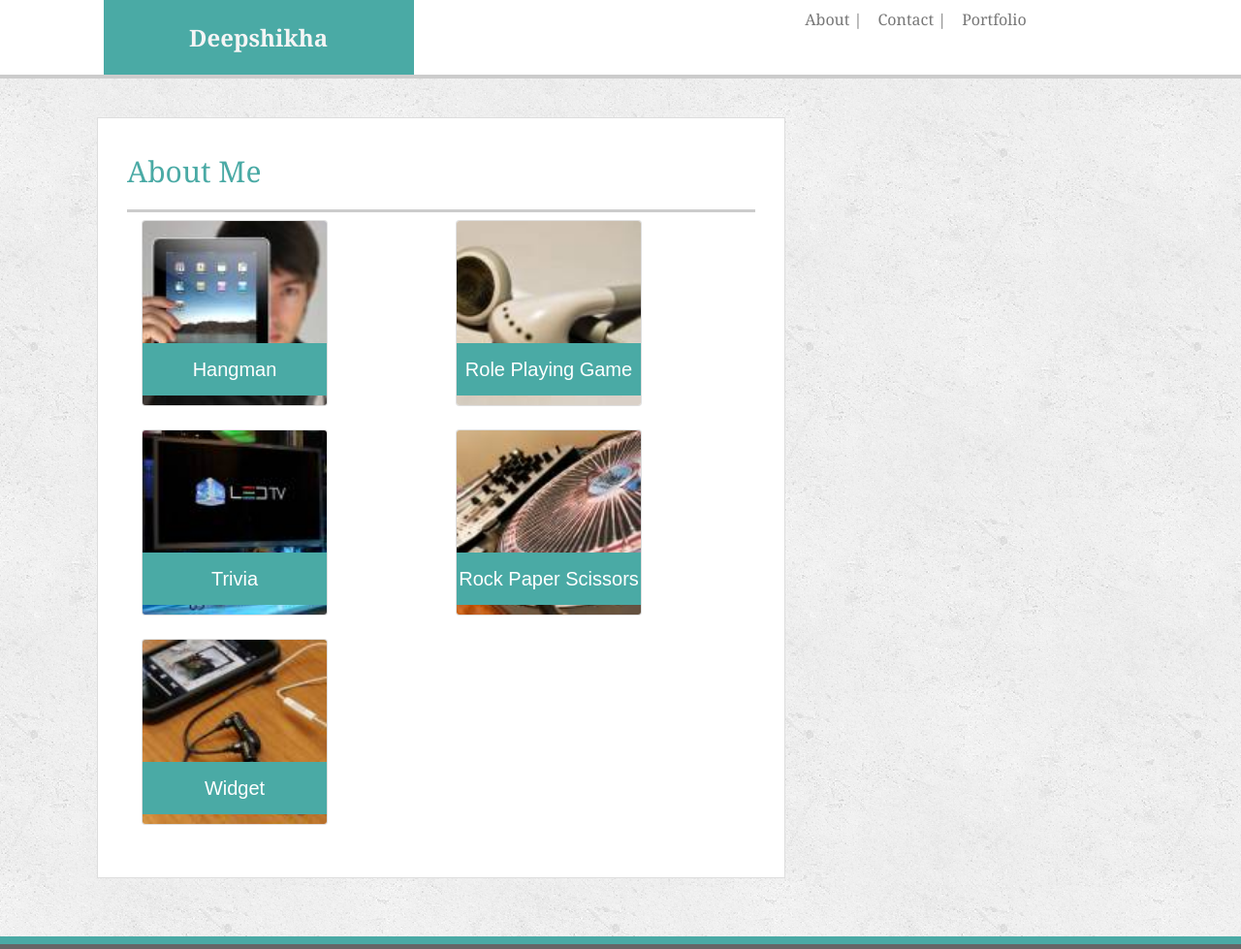
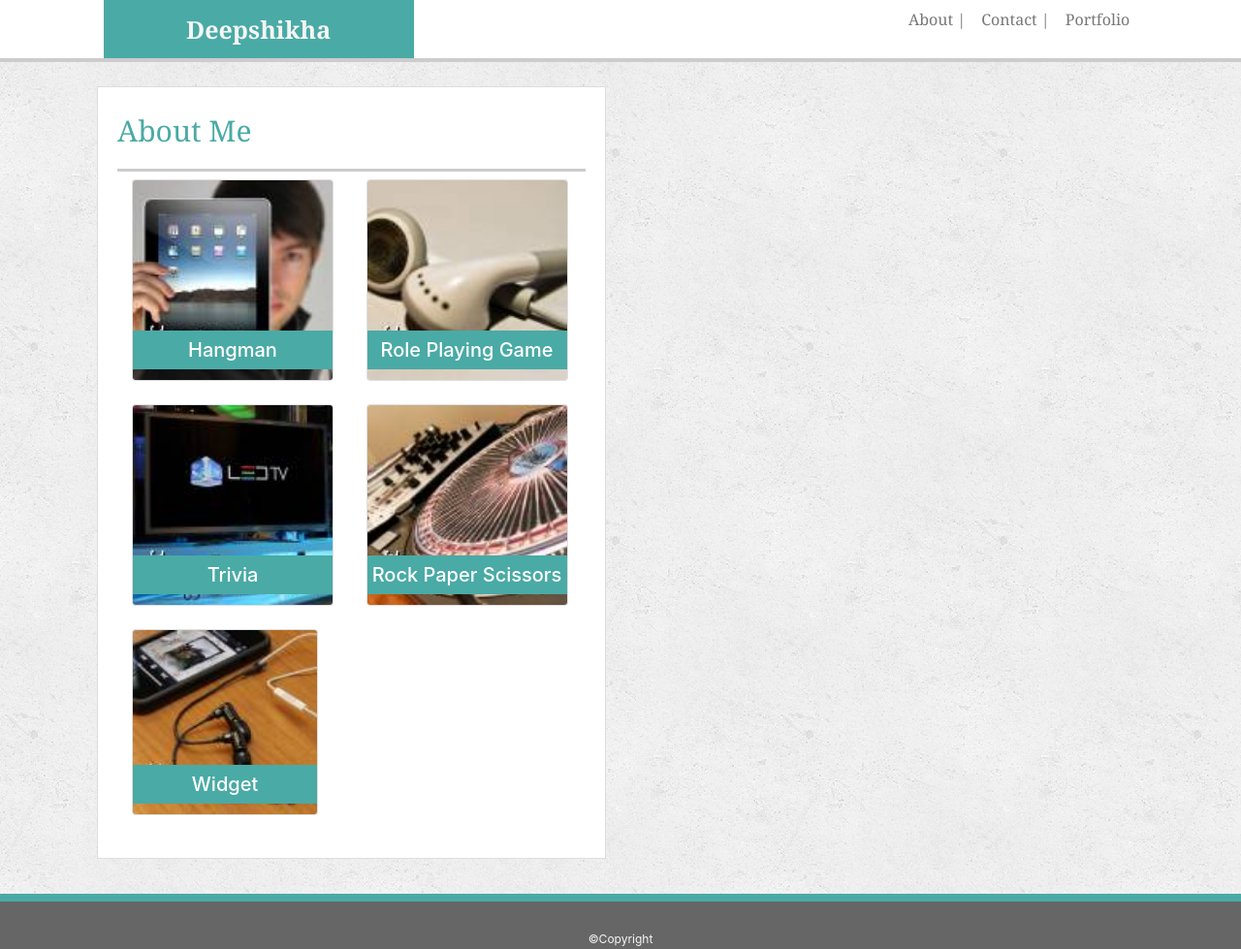
Before and after one commit to deepshikhasingh90/responsive-portfolio, a plain HTML site: page portfolio.html in a window 1280 px wide. Shown: the top 979 px of the page at 97% size. Drawn offline with nearby package versions, Linux system fonts and the light colour scheme.

Commit message:
i made changes in the the col-grid

```diff
--- a/assets/css/style.css
+++ b/assets/css/style.css
@@ -1,30 +1,36 @@
+
+#content {
+    min-height:100vh;
+    background-image: url(../images/concrete_seamless.png);
+}
 * {
     box-sizing: border-box;
+
 }
-body{
+/* body{
     background-image: url(../images/concrete_seamless.png);
-    min-height: 100vh;
-    font-family: 'Arial', 'Helvetica Neue', Helvetica, sans-serif;
-}
+    font-family: 'Arial', 'Helvetica Neue', Helvetica, sans-serif;  */
+
 header {
     width: 100%;
     background-color: white;
     border-bottom: 4px solid #cccccc;
     font-family: 'Georgia', Times, Times New Roman, serif;
-    margin-bottom: 40px;
+    margin-bottom: 25px;
 }
 #myName {
-    height: 77px;
-    line-height: 77px;
+    height: 60px;
+    line-height: 60px;
     background-color: #4aaaa5;
     text-align: center;
-    font-size: 1.5em;
+    font-size: 25px;
     font-weight: bold;
     color: whitesmoke;
 }
 nav {
-    height: 77px;
+    height: 60px;
     margin-top:auto;
+
 }
 a{
     text-decoration:none;
@@ -40,44 +46,50 @@ h1 {
     color:#4aaaa5;
 }
 #main-container {
-    min-height: 100%;
+    max-height: 100%;
 }
 .main-section {
-    padding: 30px;
-    margin-bottom: 10px;
+    padding: 20px;
+    margin-bottom: 6px;
     border: 1px solid #ddd;
-    background: #fff;
+    background: #ffffff;;
+    color: #777777;
 }
-.thumbnail{
+.myImage{
     max-width: 100%;
-    position: relative;
-    border: none;
+    /* position: relative; */
+    /* border: none; */
 }
 /* Portfolio style features */
 
 .portfolio .img-caption{
-    bottom: 0.1em;
+    bottom: 3px;
     left: 0px;
     right: 0px;
-    padding: 0.75em 0em 0.75em 0em;
+    padding: 8px 0px;
     background-color: #4aaaa5;
     color:white;
 }
+/* Contact style features */
 .btn{
 background-color: #4aaaa5;
 color: white;
 border: none;
 }
+.form-control{
+    height:35px;
+}
+/* footer style features */
 footer, .Empty-div{
     height:60px;
 }
-footer{
+ footer{
     clear: both;
     font-size: 12px;
     text-align: center;
     padding: 30px 0;
-    margin-top: -10px;
+    margin-top: -30px;
     border-top: 8px solid #4aaaa5;
     background: #666666;
     color:whitesmoke;
-}
+ }
--- a/portfolio.html
+++ b/portfolio.html
@@ -9,6 +9,7 @@
         <title>About Me</title>
     </head>
     <body>
+        <div id="content">
             <header>
                 <div class="container-fluid">
                     <div class="row">
@@ -16,7 +17,7 @@
                         <div class="col-md-3 col-sm-12" id="myName">
                             Deepshikha
                         </div>
-                    <div class="col-lg-6 col-md-5 col-sm-12 d-flex justify-content-lg-end justify-content-sm-center justify-content-center">
+                        <div class="col-lg-7 col-md-7 col-sm-12 d-flex justify-content-lg-end justify-content-md-end justify-content-sm-center justify-content-center">
                             <div class="row">
                                 <nav class="nav">
                                     <a class="nav-link activen px-2" href="index.html">About | </a>
@@ -30,13 +31,13 @@
                 </header>
             <div id="main-container" class="container">
                 <div clas="row">
-                <div class="col-xs-12 col-sm-12 col-md-12 col-lg-8">
+                    <div class="col-xs-12 col-sm-12 col-md-12 col-lg-6">
                     <div class="main-section">
                         <h1>About Me</h1>
                         <div class="container-fluid">
                             <div class="row">
                                 <div class="col-md-6 mb-4">
-                                <div class="card portfolio text-white" style="width:12rem;">
+                                    <div class="card portfolio text-white" style="width:13rem;">
                                         <img src="assets/images/hangman.jpg" class="card-img" alt="hangman">
                                         <div class="card-img-overlay">
                                             <h5 class="img-caption position-absolute text-center">Hangman</h5>
@@ -44,7 +45,7 @@
                                     </div>
                                 </div>
                                 <div class="col-md-6 mb-4">
-                                <div class="card  portfolio text-white"style="width:12rem;">
+                                    <div class="card  portfolio text-white"style="width:13rem;">
                                         <img src="assets/images/Trivia game.jpg"
                                         class="card-img" alt="rpg game">
                                         <div class="card-img-overlay">
@@ -55,7 +56,7 @@
                             </div>
                             <div class="row">
                                 <div class="col-md-6 mb-4">
-                                <div class="card portfolio text-white" style="width:12rem;" >
+                                    <div class="card portfolio text-white" style="width:13rem;" >
                                         <img src="assets/images/paper.jpg" class="card-img" alt="trivia" width="100px">
                                         <div class="card-img-overlay">
                                             <h5 class="img-caption position-absolute text-center">Trivia</h5>
@@ -63,7 +64,7 @@
                                     </div>
                                 </div>
                                 <div class="col-md-6 mb-4">
-                                <div class="card portfolio text-white" style="width:12rem;">
+                                    <div class="card portfolio text-white" style="width:13rem;">
                                         <img src="assets/images/RFG game.jpg" class="card-img" alt="rock paper scissors">
                                         <div class="card-img-overlay">
                                             <h5 class="img-caption position-absolute text-center">Rock Paper Scissors</h5>
@@ -87,6 +88,7 @@
                 </div>
             </div>
             <div class="Empty-div"></div>
+        </div>
         <footer class="footer">
             <div class="text-center">
             <span>&copy;Copyright</span>
```
Also changed, not shown: contact.html (+8 -6 lines), index.html (+9 -8 lines), assets/images/deeo01.jpg (renamed from assets/images/IMG-20190623-WA0006.jpg). Lines whose indentation alone changed are shown as unchanged.
